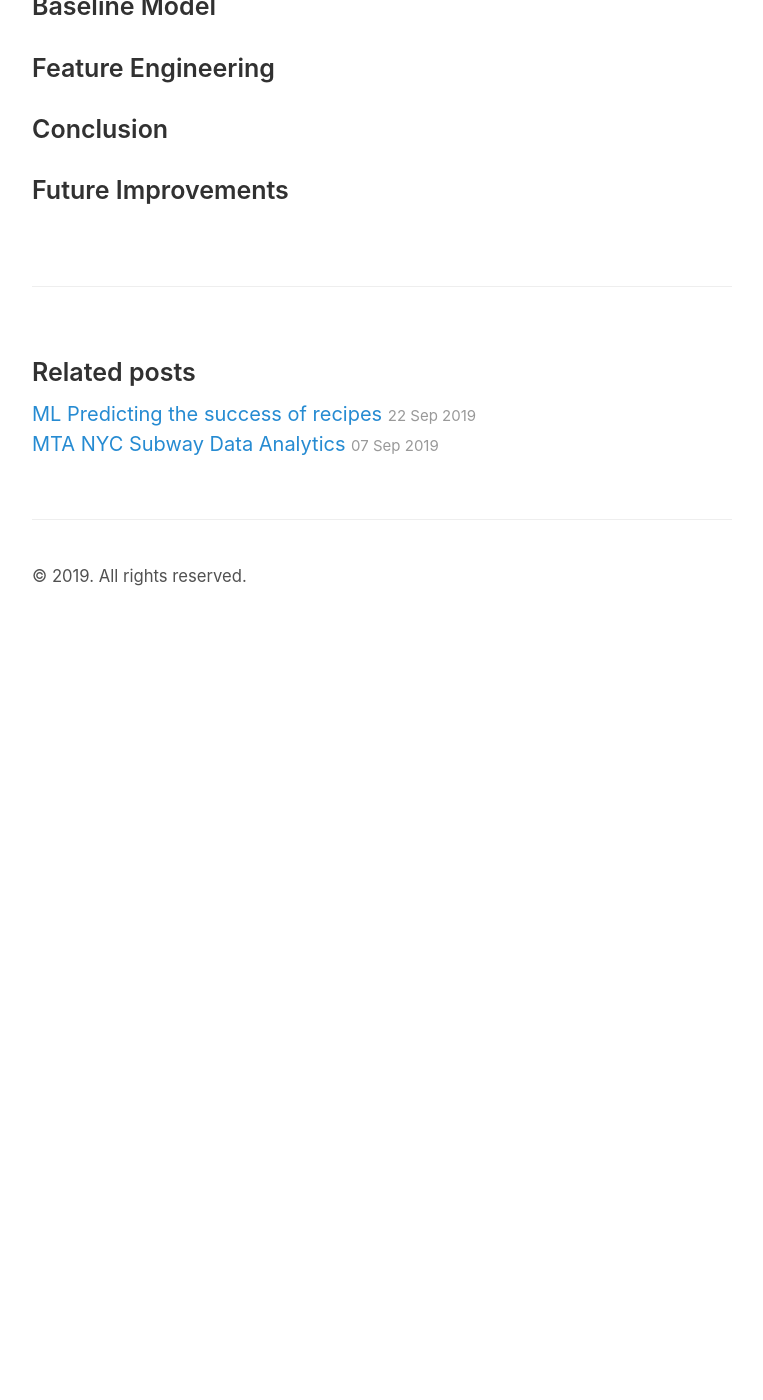
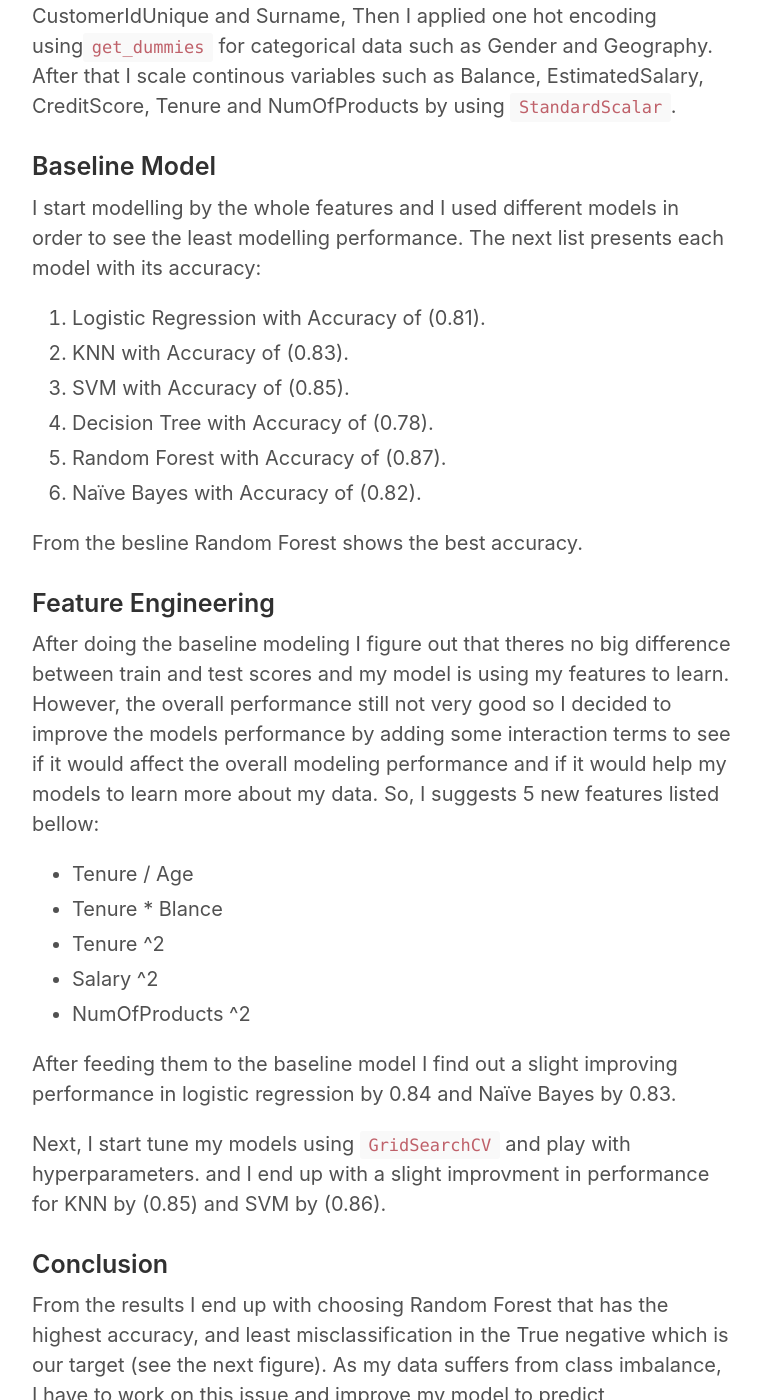
Before and after one commit to amamisa/amamisa.github.io, a Jekyll site: the page built from _posts/2019-10-12-Bank Customer Loyalty.md, in a window 1280 px wide and 1400 px high, scrolled down 2735 px. Shown: the whole window, without its empty margins (258-1021 px from the left). Built offline with Jekyll 4.4.1, drawn with Linux system fonts in a browser that asks for light colours; before the commit the page ends 3365 px from its top, so only the background shows below that; some of the changed text lies outside the part shown.

Commit message:
final change

````diff
--- a/_posts/2019-10-12-Bank Customer Loyalty.md
+++ b/_posts/2019-10-12-Bank Customer Loyalty.md
@@ -45,13 +45,43 @@ I got This data set from Kaggle you can find it from [here](https://www.kaggle.c
 
 > **Exited** Binary flag 1 if the customer closed account with bank and 0 if the customer is retained.
 
-### Pre-processing and Data Cleaning
+### Pre-processing
+
+In this part I dropped unnecessary columns like RowNumberRow, CustomerIdUnique and Surname, Then I applied one hot encoding using```get_dummies``` for categorical data such as Gender and Geography.
+After that I scale continous variables such as Balance, EstimatedSalary, CreditScore, Tenure and  NumOfProducts by using ```StandardScalar```.
 
 
 ### Baseline Model
 
+I start modelling by the whole features and I used different models in order to see the least modelling performance. The next list presents each model with its accuracy:
+1. Logistic Regression with Accuracy of (0.81).
+2. KNN with Accuracy of (0.83).
+3. SVM with Accuracy of (0.85).
+4. Decision Tree with Accuracy of (0.78).
+5. Random Forest with Accuracy of (0.87).
+6. Naïve Bayes with Accuracy of (0.82).
+
+From the besline Random Forest shows the best accuracy.
+
 ### Feature Engineering
+
+After doing the baseline modeling I figure out that theres no big difference between train and test scores and my model is using my features to learn. However, the overall performance still not very good so I decided to improve the models performance by adding some interaction terms to see if it would affect the overall modeling performance and if it would help my models to learn more about my data.
+So, I suggests 5 new features listed bellow:
+* Tenure / Age
+* Tenure * Blance
+* Tenure ^2
+* Salary ^2
+* NumOfProducts ^2
+
+After feeding them to the baseline model I find out a slight improving performance in logistic regression by 0.84 and Naïve Bayes by 0.83.
+
+Next, I start tune my models using ``` GridSearchCV``` and play with hyperparameters.
+and I end up with a slight improvment in performance for KNN by (0.85) and SVM by (0.86).
 
 ### Conclusion
 
-### Future Improvements
+From the results I end up with choosing Random Forest that has the highest accuracy, and least misclassification in the True negative which is our target (see the next figure). As my data suffers from class imbalance, I have to work on this issue and improve my model to predict misclassified data better.
+
+![randomforest image]({{ site.url }}/images/rf.png)
+
+So, for the future work I decided to resolve misclassification by trying to oversampling.
````
Also changed, not shown: images/rf.png (added).
